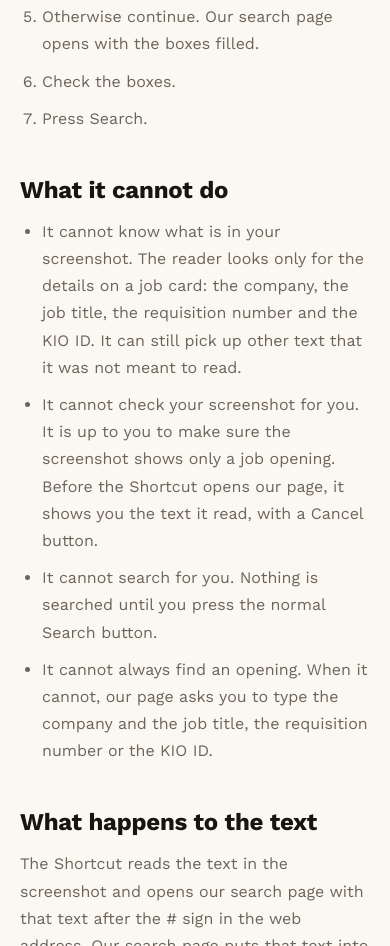
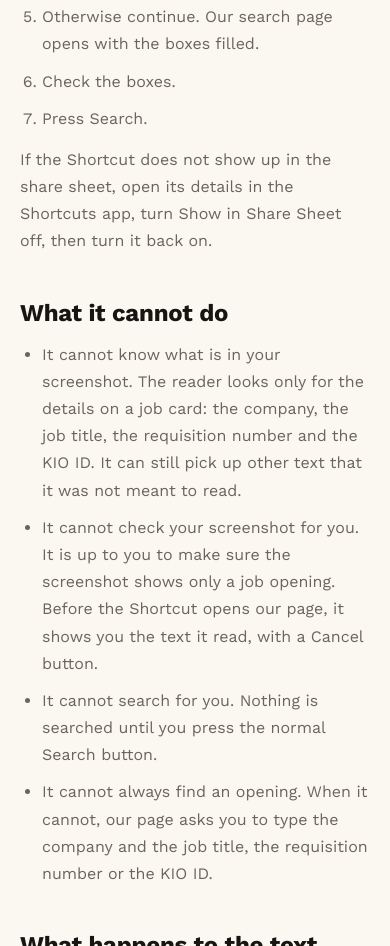
Before and after one commit to jppirone/fightghostjobs-web, a plain HTML site: page iphone.html in a window 390 px wide. Shown: the part 1671-2617 px from the top of the page. Drawn offline with Linux system fonts and the light colour scheme.

Commit message:
iPhone page: one troubleshooting sentence for a Shortcut missing from the share sheet (prompt NG)
Co-Authored-By: Claude Sonnet 5.5 <noreply@anthropic.com>

```diff
--- a/iphone.html
+++ b/iphone.html
@@ -204,6 +204,7 @@
         <li style="margin:0 0 10px 0;">Check the boxes.</li>
         <li style="margin:0 0 10px 0;">Press Search.</li>
       </ol>
+      <p style="font-size:16px;line-height:1.7;color:var(--muted);margin:14px 0 0;">If the Shortcut does not show up in the share sheet, open its details in the Shortcuts app, turn Show in Share Sheet off, then turn it back on.</p>
 
       <h2 style="font-size:24px;font-weight:700;margin-top:44px;">What it cannot do</h2>
       <ul style="margin:14px 0 0;padding-left:22px;font-size:16px;line-height:1.7;color:var(--muted);">
```
